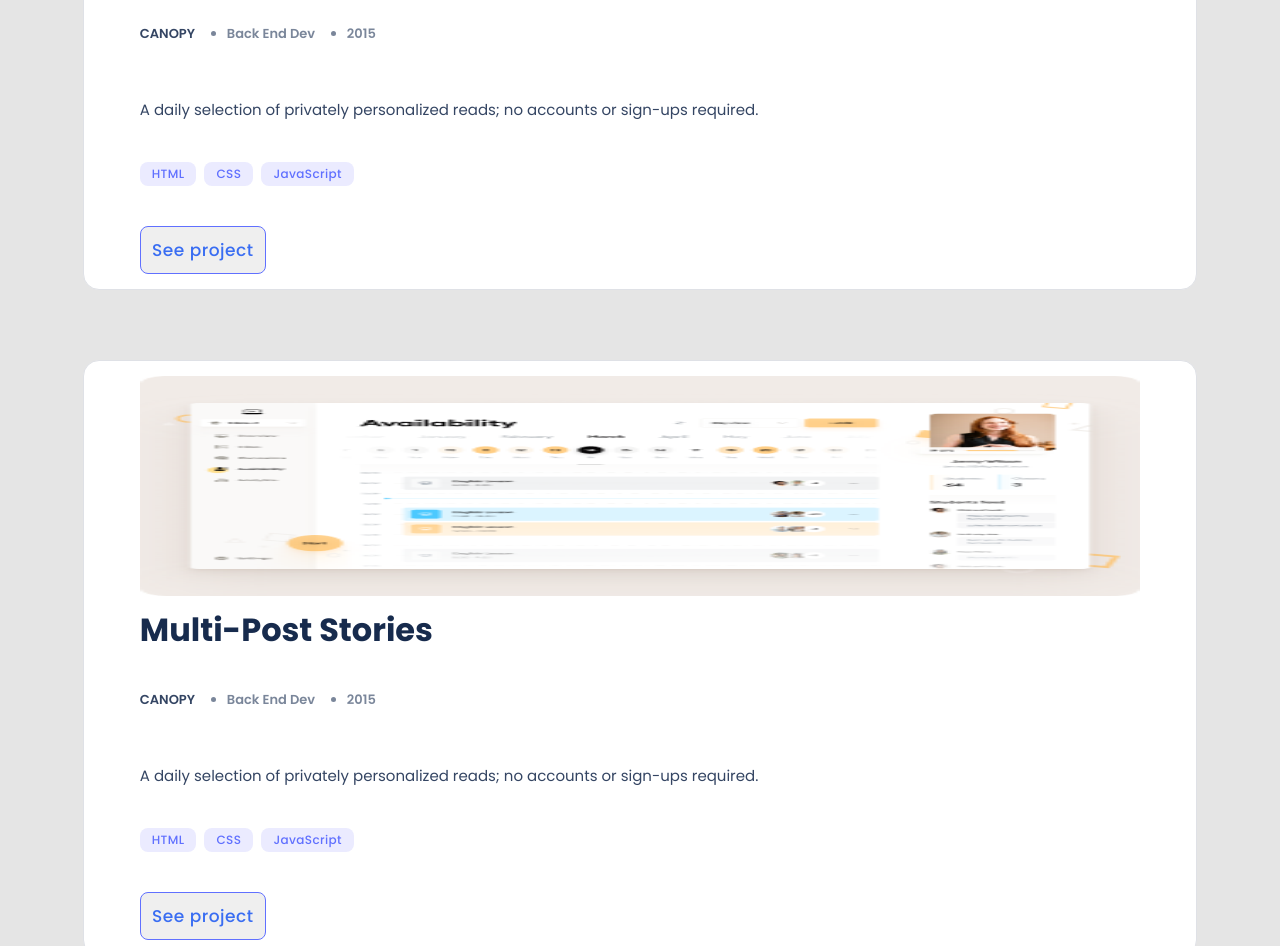
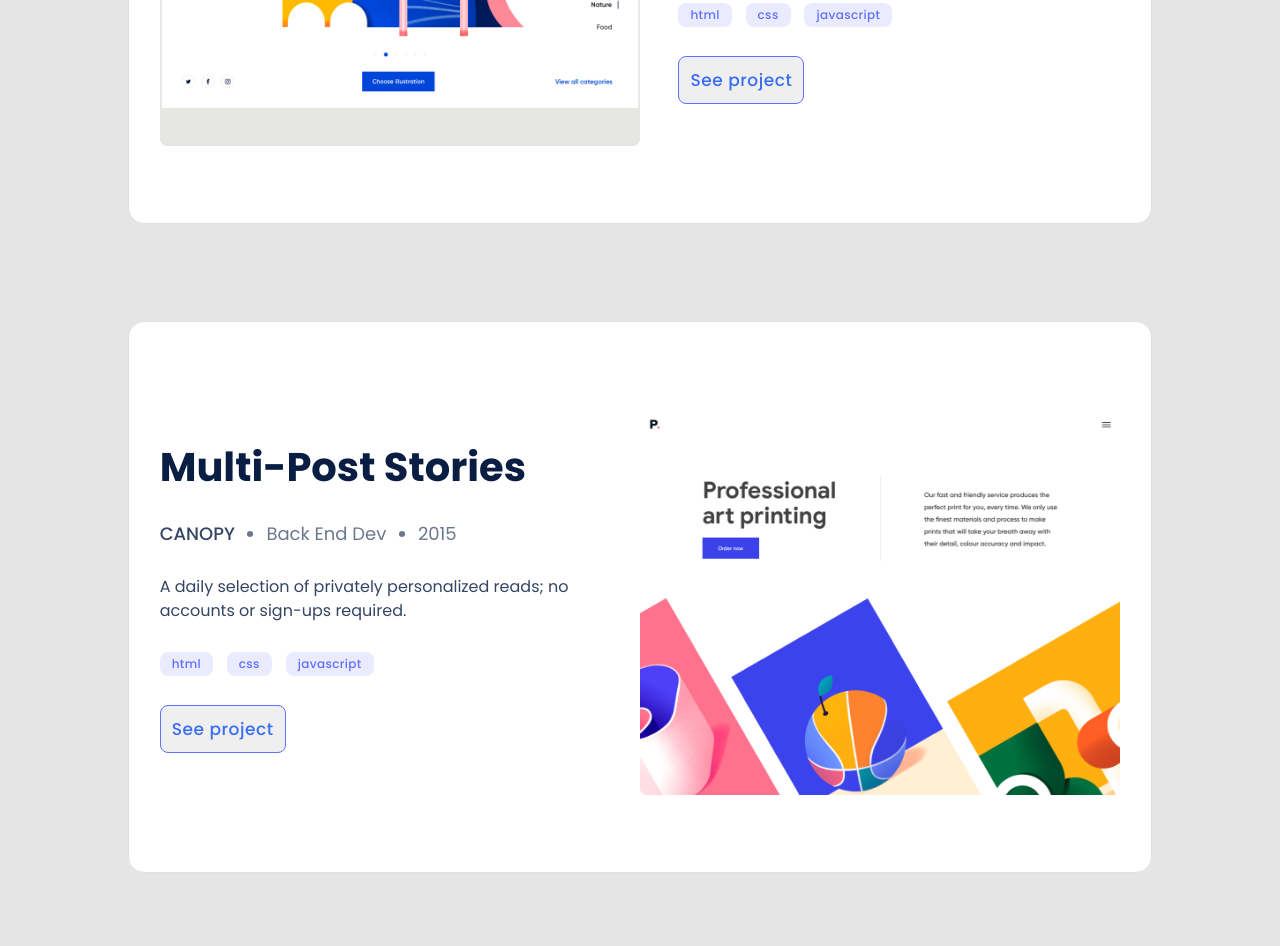
Before and after one commit to hmunish/portfolio, a website: page index.html in a window 1280 px wide. Shown: the part 1341-2287 px from the top of the page. Drawn offline with Linux system fonts and the light colour scheme.

Commit message:
added work-desktop-version

```diff
--- a/index.html
+++ b/index.html
@@ -100,8 +100,9 @@
 
       <section class="works">
         <div class="work_card">
-          <div class="work_card_wrapper">
+          <div class="work_card_wrapper work_1">
             <img src="images/work-1.png" alt="Work 1" class="work_img" />
+            <div class="work_img_wrapper work_1"></div>
             <div class="work_card_content_wrapper">
               <h3 class="work_title">Tonic</h3>
               <ul class="work_tags">
@@ -125,8 +126,9 @@
           </div>
         </div>
         <div class="work_card">
-          <div class="work_card_wrapper">
+          <div class="work_card_wrapper work_2">
             <img src="images/work-2.png" alt="Work 1" class="work_img" />
+            <div class="work_img_wrapper work_2"></div>
             <div class="work_card_content_wrapper">
               <h3 class="work_title">Multi-Post Stories</h3>
               <ul class="work_tags">
@@ -150,8 +152,9 @@
           </div>
         </div>
         <div class="work_card">
-          <div class="work_card_wrapper">
+          <div class="work_card_wrapper work_3">
             <img src="images/work-3.png" alt="Work 3" class="work_img" />
+            <div class="work_img_wrapper work_3"></div>
             <div class="work_card_content_wrapper">
               <h3 class="work_title">Tonic</h3>
               <ul class="work_tags">
@@ -175,8 +178,9 @@
           </div>
         </div>
         <div class="work_card">
-          <div class="work_card_wrapper">
+          <div class="work_card_wrapper work_4">
             <img src="images/work-4.png" alt="Work 1" class="work_img" />
+            <div class="work_img_wrapper work_4"></div>
             <div class="work_card_content_wrapper">
               <h3 class="work_title">Multi-Post Stories</h3>
               <ul class="work_tags">
--- a/style.css
+++ b/style.css
@@ -525,6 +525,97 @@
   }
 
   /* Banner Ends Here */
+
+  /* Work Section Starts Here */
+
+  section.works {
+    width: 80%;
+    min-height: 2694px;
+    gap: 0;
+    align-content: space-evenly;
+    margin: auto;
+  }
+
+  .work_card {
+    width: 100%;
+    min-height: 496px;
+  }
+
+  .work_card_wrapper {
+    width: 94%;
+    min-height: 448px;
+    flex-direction: row;
+  }
+
+  .work_card_wrapper.work_2,
+  .work_card_wrapper.work_4 {
+    flex-direction: row-reverse;
+  }
+
+  .work_img {
+    display: none;
+  }
+
+  .work_img_wrapper {
+    width: 50%;
+    min-height: 448px;
+    background-size: contain;
+    background-repeat: no-repeat;
+    background-position: center;
+  }
+
+  .work_img_wrapper.work_1 {
+    background-image: url(images/desktop-work-1.png);
+  }
+
+  .work_img_wrapper.work_2 {
+    background-image: url(images/desktop-work-2.png);
+  }
+
+  .work_img_wrapper.work_3 {
+    background-image: url(images/desktop-work-3.png);
+  }
+
+  .work_img_wrapper.work_4 {
+    background-image: url(images/desktop-work-4.png);
+  }
+
+  .work_card_content_wrapper {
+    width: 46%;
+    min-height: 312px;
+  }
+
+  .work_title {
+    font-size: 40px;
+    line-height: 52px;
+    color: #091e42;
+  }
+
+  ul.work_tags {
+    width: 297px;
+    height: 24px;
+  }
+
+  .work_tags.main_tag {
+    font-weight: 500;
+  }
+
+  li.work_tags {
+    font-weight: 400;
+    font-size: 18px;
+    line-height: 24px;
+    color: #6b778c;
+  }
+
+  .work_description {
+    font-size: 16px;
+  }
+
+  li.work_tech_stack {
+    text-transform: lowercase;
+  }
+
+  /* Work Section Ends Here */
 }
 
 /* Desktop Version Ends Here */
```
